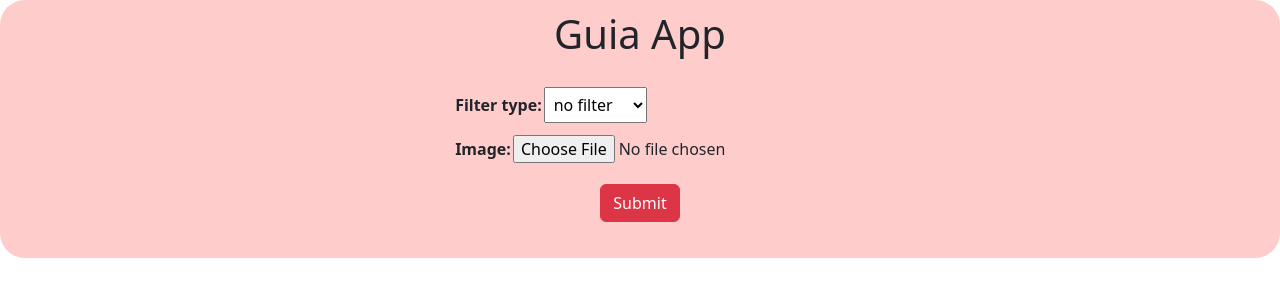
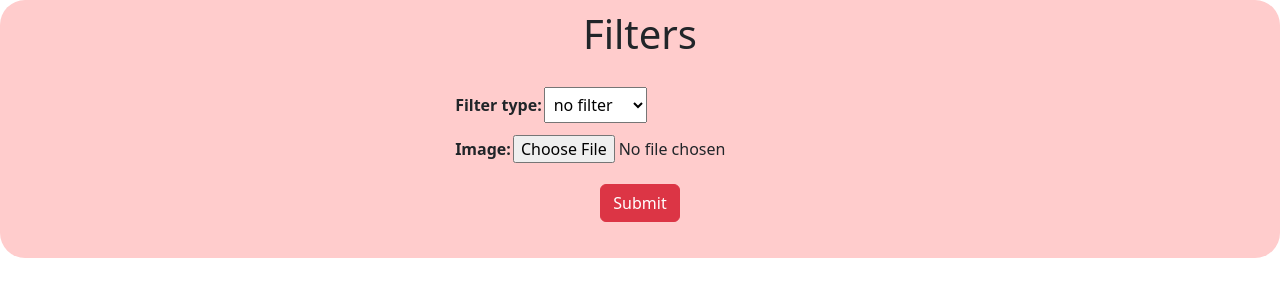
Before and after one commit to lispucrs/opencv_django, a Django app: page /filter/ in a window 1280 px wide. Shown: the top 300 px of the page. Run offline with Django 4.2, Linux system fonts and the light colour scheme; parts of the project's set-up code (start-up, migrations or seed data) failed here and were passed over.

Commit message:
adjusting title

```diff
--- a/opencvEnv/src/opencv_proj/templates/filter/index.html
+++ b/opencvEnv/src/opencv_proj/templates/filter/index.html
@@ -68,7 +68,7 @@
 {% block content %}
 <div class="borda">
 <div class="d-flex justify-content-center" id="padding">
-  <h1>Guia App</h1>
+  <h1>Filters</h1>
 </div>
 <div class="d-flex justify-content-center" id="padding">
   <form method="post" enctype="multipart/form-data">
```
Also changed, not shown: opencvEnv/src/db.sqlite3, opencvEnv/src/media/images/artigo1_An37Egn.jpg (added), opencvEnv/src/media/images/artigo1_TVUJwqg.jpg (added), opencvEnv/src/media/images/artigo1_Wozwkrp.jpg (added), opencvEnv/src/media/images/artigo1_bAX2OP4.jpg (added).
